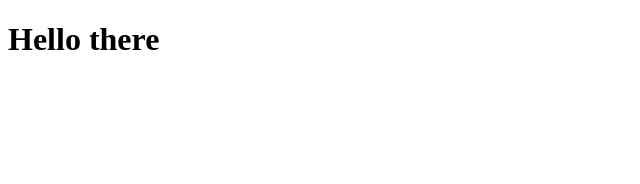
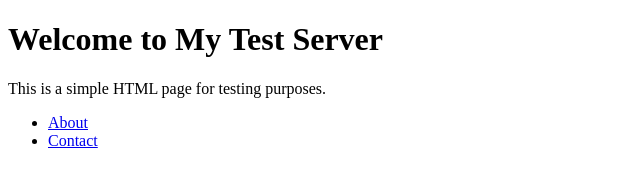
Before and after one commit to AndrewPochapsky/web-primitives, a plain HTML site: page src/app/index.html in a window 1280 px wide. Shown: the whole page, without its empty margins (0-640 px from the left). Drawn offline with Linux system fonts and the light colour scheme.

Commit message:
Add more interesting html pages

```diff
--- a/src/app/index.html
+++ b/src/app/index.html
@@ -1,4 +1,18 @@
 <!DOCTYPE html>
-<html>
-  <body><h1>Hello there</h1></body>
+<html lang="en">
+<head>
+    <meta charset="UTF-8">
+    <meta name="viewport" content="width=device-width, initial-scale=1.0">
+    <title>Test HTML Server</title>
+</head>
+<body>
+    <h1>Welcome to My Test Server</h1>
+    <p>This is a simple HTML page for testing purposes.</p>
+    <nav>
+        <ul>
+            <li><a href="/about.html">About</a></li>
+            <li><a href="/contact.html">Contact</a></li>
+        </ul>
+    </nav>
+</body>
 </html>
```
Also changed, not shown: src/app/about.html (added, +13 -0 lines), src/app/contact.html (added, +12 -0 lines), src/app/route/page.html (deleted, +0 -4 lines).
